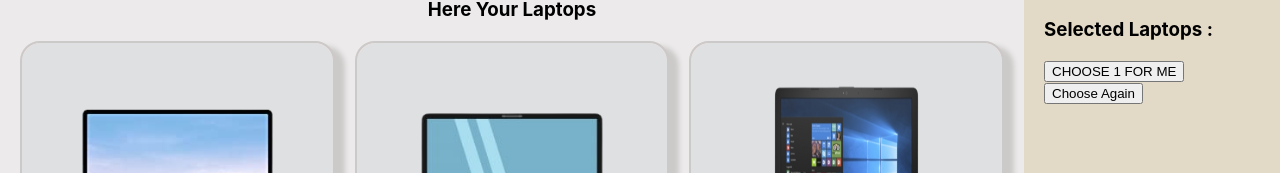
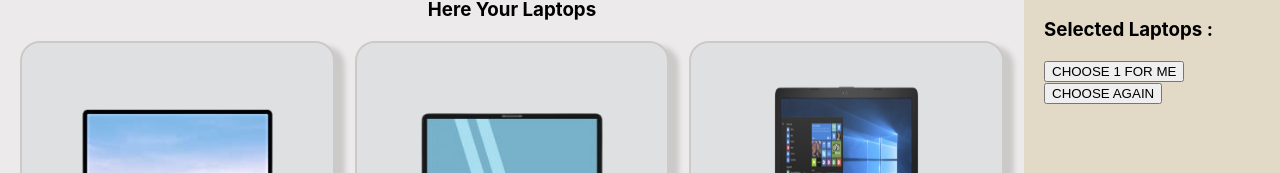
Before and after one commit to Biplob123121/laptop-hat, a React (Create React App) app: page / in a window 1280 px wide. Shown: the part 144-317 px from the top of the page. Built offline with nearby package versions, Linux system fonts and the light colour scheme.

Commit message:
creating choose agaign button

```diff
--- a/src/components/Laptops/Laptops.js
+++ b/src/components/Laptops/Laptops.js
@@ -29,7 +29,7 @@ const Laptops = () => {
                     <h3>Selected Laptops :</h3>
 
                     <button>CHOOSE 1 FOR ME</button>
-                    <button>Choose Again</button>
+                    <button>CHOOSE AGAIN</button>
                 </div>
            </div>
     );
```
